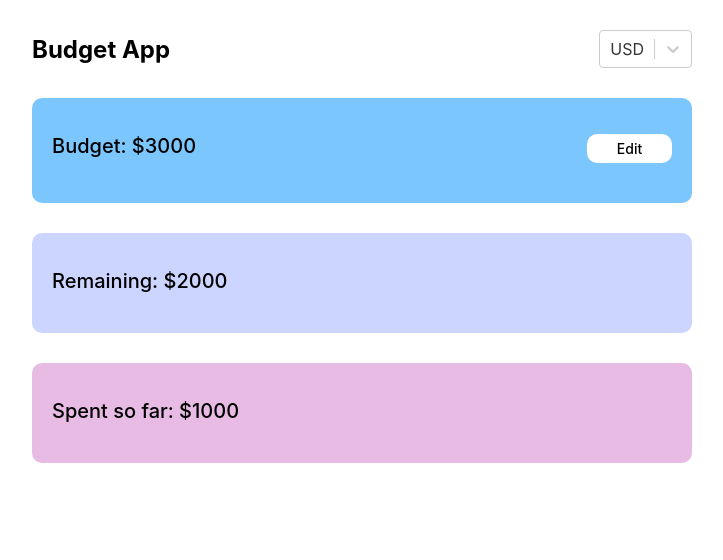
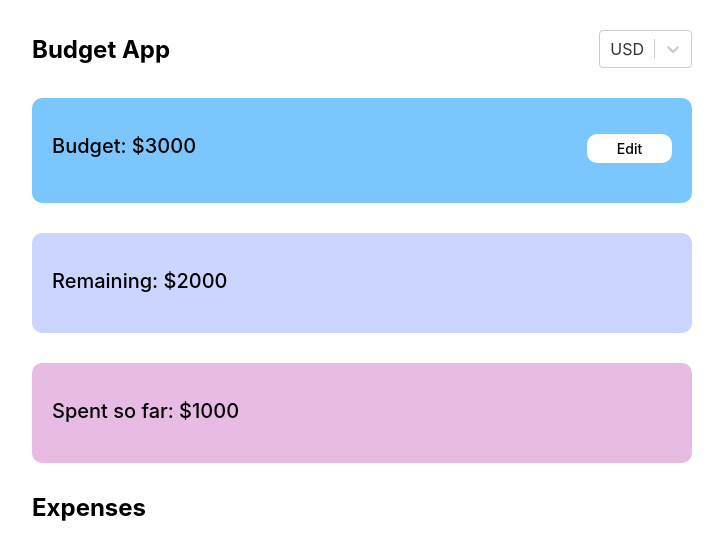
Before and after one commit to Zlata-Saburova/react-budget-app, a React (Create React App) app: page / in a window 1280 px wide. Shown: the top 560 px of the page, without its empty margins (278-1001 px from the left). Built offline with nearby package versions, Linux system fonts and the light colour scheme.

Commit message:
refactor(app): change display from flex to grid

```diff
--- a/src/App.tsx
+++ b/src/App.tsx
@@ -19,15 +19,17 @@ function App() {
         <Card type="remaining">Remaining: $2000</Card>
         <Card type="spent">Spent so far: $1000</Card>
       </Container>
+      <Container>
+        <Title>Expenses</Title>
+      </Container>
     </StyledApp>
   );
 }
 
 const StyledApp = styled.div`
-  display: flex;
-  justify-content: center;
-  align-items: center;
+  display: grid;
   margin-top: 30px;
+  gap: 30px;
 `;
 
 const TitleContainer = styled.div`
```
